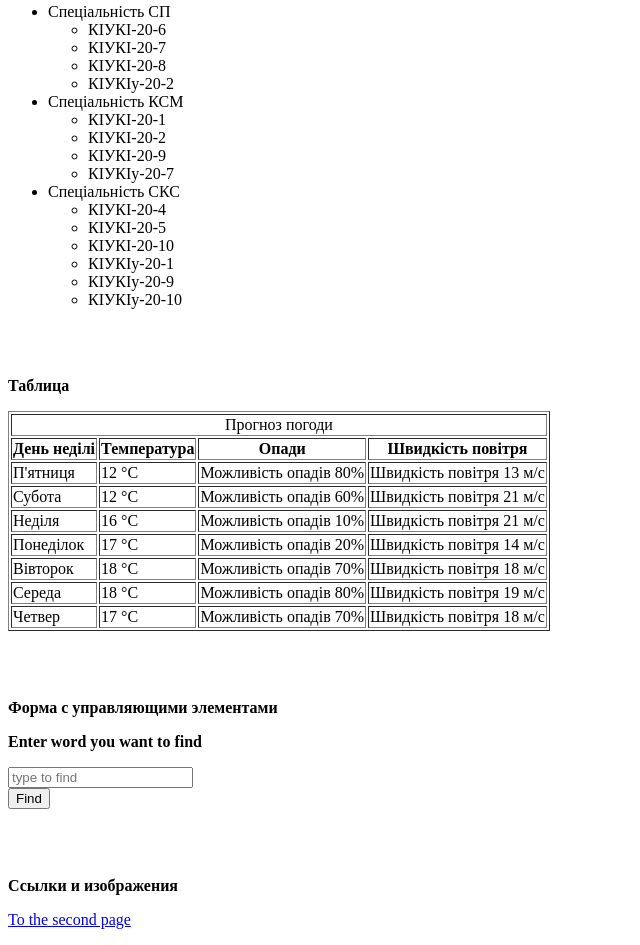
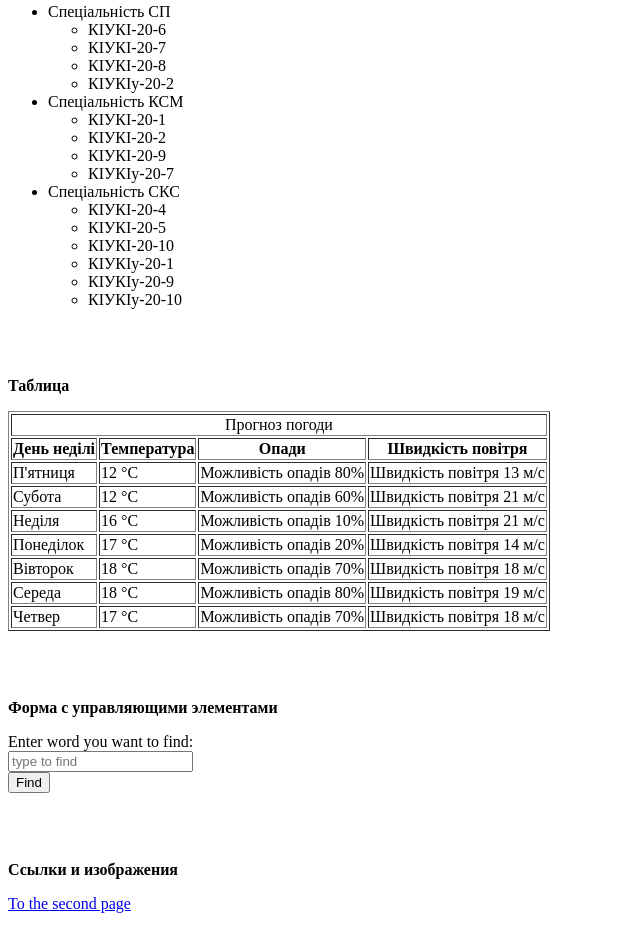
Before and after one commit to Chertanov/Laboratorna1, a plain HTML site: page index.html in a window 1280 px wide. Shown: the part 205-1150 px from the top of the page, without its empty margins (0-640 px from the left). Drawn offline with Linux system fonts and the light colour scheme.

Commit message:
changed form

```diff
--- a/index.html
+++ b/index.html
@@ -104,8 +104,8 @@
     <br>
     <p><b>Форма с управляющими элементами</b></p>
     <p>
-        <b>Enter word you want to find</b>
         <form>
+        <label>Enter word you want to find:</label><br>
         <input name="word_to_find" type = "search" placeholder="type to find">
         <br>
         <input value = "Find" type = "submit">
```
